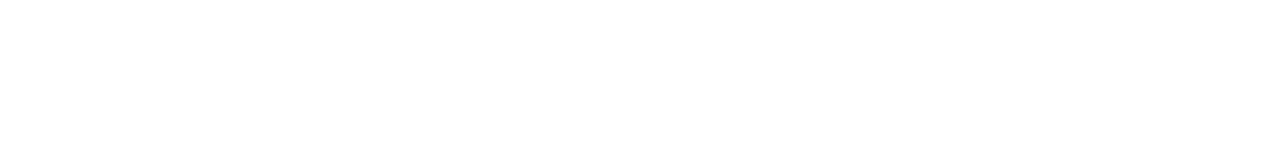
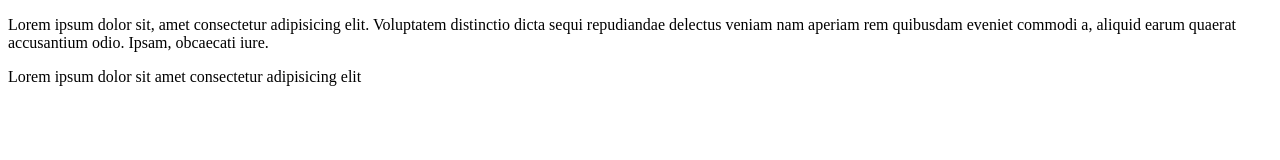
Before and after one commit to orbitb4/course-github, a plain HTML site: page index.html in a window 1280 px wide. Drawn offline with Linux system fonts and the light colour scheme.

Commit message:
paragraphe

```diff
--- a/index.html
+++ b/index.html
@@ -6,6 +6,7 @@
     <title><h1>CypherVorteX</h1></title>
 </head>
 <body>
-
+    <p>Lorem ipsum dolor sit, amet consectetur adipisicing elit. Voluptatem distinctio dicta sequi repudiandae delectus veniam nam aperiam rem quibusdam eveniet commodi a, aliquid earum quaerat accusantium odio. Ipsam, obcaecati iure.</p>
+    <p>Lorem ipsum dolor sit amet consectetur adipisicing elit
 </body>
 </html>
```
